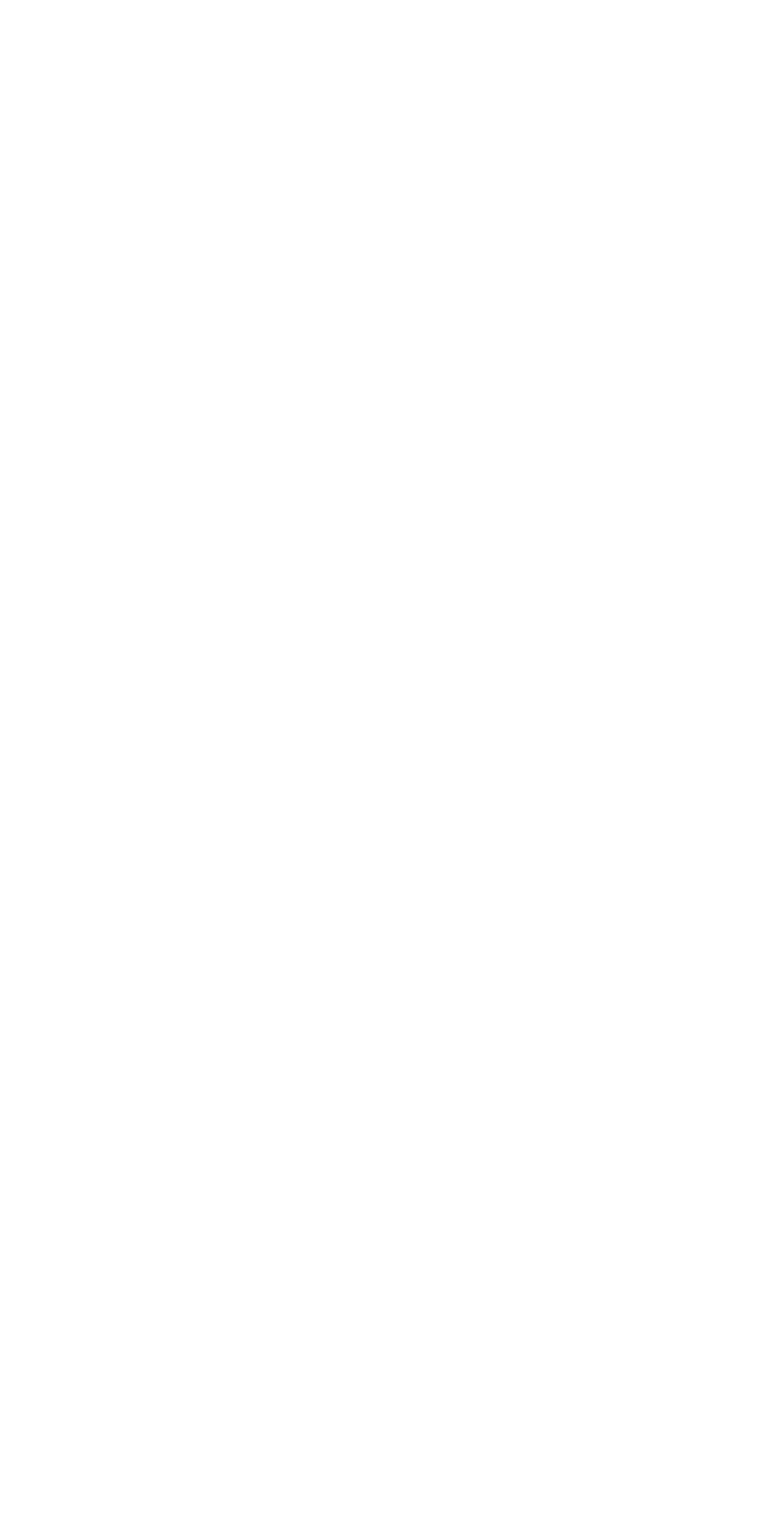
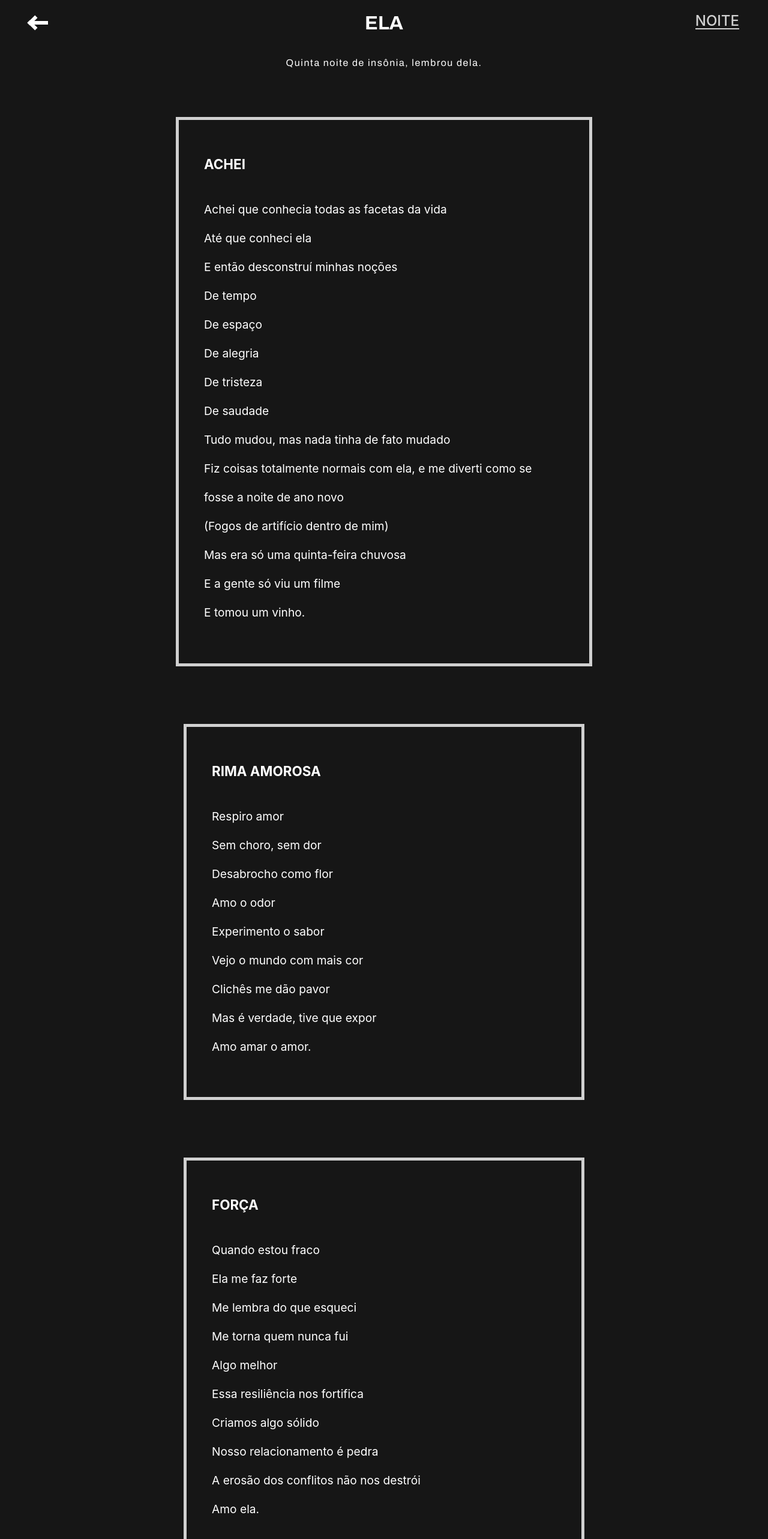
Before and after one commit to baptixta/jose-anonimo, a React (Create React App) app: page /Ela in a window 1280 px wide. Shown: the top 2566 px of the page at 60% size. Before the commit the page ends 800 px from the top, so only its background shows below. Built offline with nearby package versions, Linux system fonts and the light colour scheme.

Commit message:
quinta noite de insônia

```diff
--- a/src/App.js
+++ b/src/App.js
@@ -6,6 +6,7 @@ import VolumeUm from './Pages/Poemas/VolumeOne'
 import Amigos from './Pages/Poemas/Amigos'
 import Abecede from './Pages/Poemas/Abecede';
 import VolumeDois from './Pages/Poemas/VolumeDois';
+import Ela from './Pages/Poemas/Ela';
 
 function App() {
   return (
@@ -16,6 +17,7 @@ function App() {
         <Route path="/Amigos" exact component={Amigos}></Route>
         <Route path="/Abecede" exact component={Abecede}></Route>
         <Route path="/VolumeII" exact component={VolumeDois}></Route>
+        <Route path="/Ela" exact component={Ela}></Route>
       </Router>
     </>
   );
--- a/src/Pages/Home/Home.js
+++ b/src/Pages/Home/Home.js
@@ -20,6 +20,7 @@ function Home() {
         <Link to="/Amigos" className="Link"><Card title="Amigos" /></Link>
         <Link to="/Abecede" className="Link"><Card title="Abecedê" /></Link>
         <Link to="/VolumeII" className="Link"><Card title="Volume II" /></Link>
+        <Link to="/Ela" className="Link"><Card title="Ela" /></Link>
       </div>
     </div>
   );
--- /dev/null
+++ b/src/Pages/Poemas/Ela.js
@@ -0,0 +1,27 @@
+import React from 'react';
+import './poem.scss';
+import Poema from '../../Components/Poem/index';
+import ElaTexto from '../../Data/poems5.json';
+import HeaderJose from '../../Components/Header';
+import Arrow from '../../Components/Arrow/arrow';
+import Toggle from '../../Components/Toggle/Toggle';
+import { Link } from 'react-router-dom';
+
+function Ela() {
+  const [theme, setTheme] = React.useState(false)
+
+  function switchTheme() {
+    setTheme(!theme)
+  }
+
+  return (
+    <div className={theme ? "App" : "App dark"} onClick={switchTheme}>
+        <Toggle text={theme ? "Dia" : "Noite"}/>
+        <Link to="/" className="Link"><Arrow /></Link>
+        <HeaderJose title="Ela" text="Quinta noite de insônia, lembrou dela." />
+        <Poema conteudo={ElaTexto} />
+    </div>
+  );
+}
+
+export default Ela;
--- a/src/data/poems4.json
+++ b/src/data/poems4.json
@@ -14,5 +14,9 @@
     {
         "title": "Contradição",
         "poem": "Na busca da democratização do saber\n Me torno acadêmico\n E tudo que lutei para mudar, se volta contra mim\n Preciso reformular meu pensamento\n Voltar ao princípio do objetivo\n O precedente de tudo, foi tentar tornar o mundo um lugar melhor\n Mas a cada informação obtida\n Me desiludo com o valor intrínseco do saber\n Essa busca vai resultar em algo bom?\n Ou tudo que construí\n Foi por conta do ego? (tudo é ego)\n Bom\n Ainda tem muito tempo\n E o futuro dirá para mim a verdade nua e crua\n Não estou pronto."
+    },
+    {
+        "title": "Escrever",
+        "poem": "Escrevo\n Não como passatempo\n Mas como refúgio para alma\n Como reflexão da existência\n Como terapia organizacional\n Como quem não quer nada\n Como quem quer tudo\n Como vejo\n Como sou."
     }
 ]
--- /dev/null
+++ b/src/data/poems5.json
@@ -0,0 +1,14 @@
+[
+    {
+        "title": "Achei",
+        "poem": "Achei que conhecia todas as facetas da vida\n Até que conheci ela\n E então desconstruí minhas noções\n De tempo\n De espaço\n De alegria\n De tristeza\n De saudade\n Tudo mudou, mas nada tinha de fato mudado\n Fiz coisas totalmente normais com ela, e me diverti como se fosse a noite de ano novo\n (Fogos de artifício dentro de mim)\n Mas era só uma quinta-feira chuvosa\n E a gente só viu um filme\n E tomou um vinho."
+    },
+    {
+        "title": "Rima amorosa",
+        "poem": "Respiro amor\n Sem choro, sem dor\n Desabrocho como flor\n Amo o odor\n Experimento o sabor\n Vejo o mundo com mais cor\n Clichês me dão pavor\n Mas é verdade, tive que expor\n Amo amar o amor."
+    },
+    {
+        "title": "Força",
+        "poem": "Quando estou fraco\n Ela me faz forte\n Me lembra do que esqueci\n Me torna quem nunca fui\n Algo melhor\n Essa resiliência nos fortifica\n Criamos algo sólido\n Nosso relacionamento é pedra\n A erosão dos conflitos não nos destrói\n Amo ela."
+    }
+]
```
